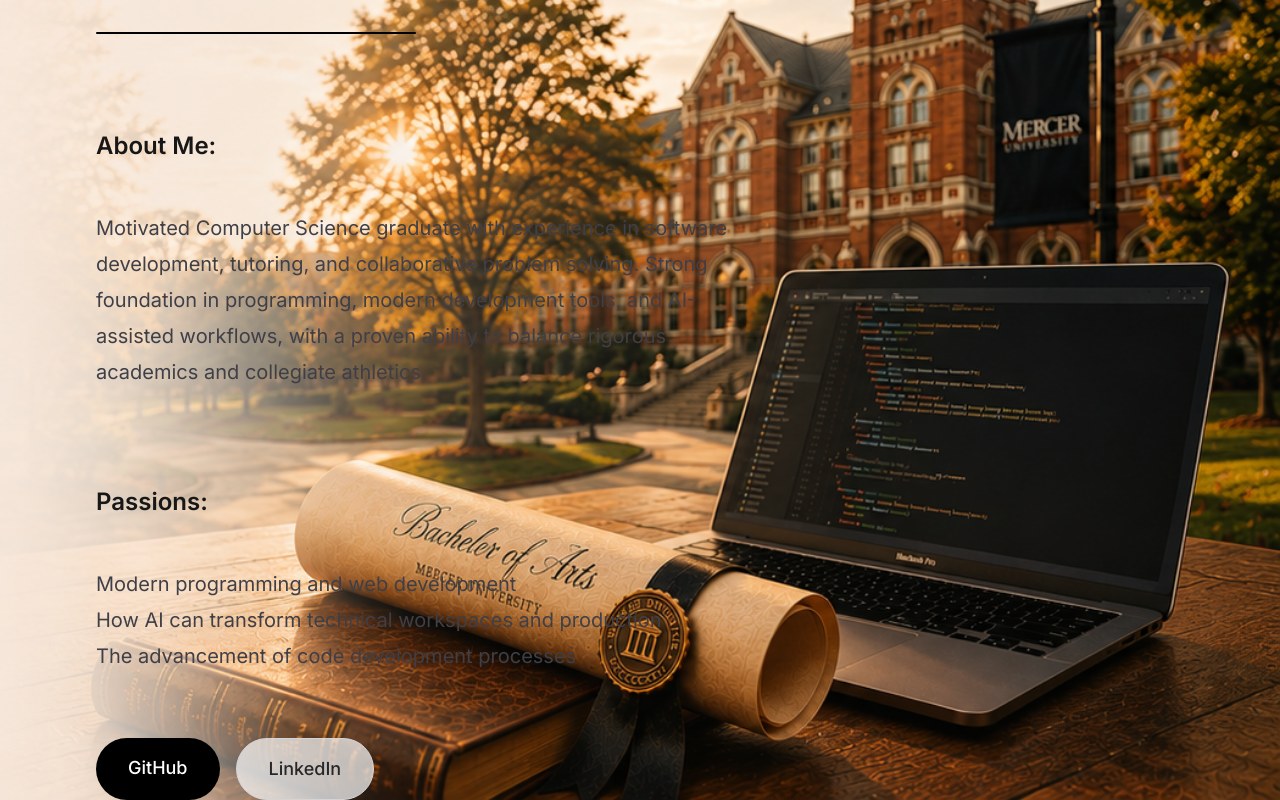
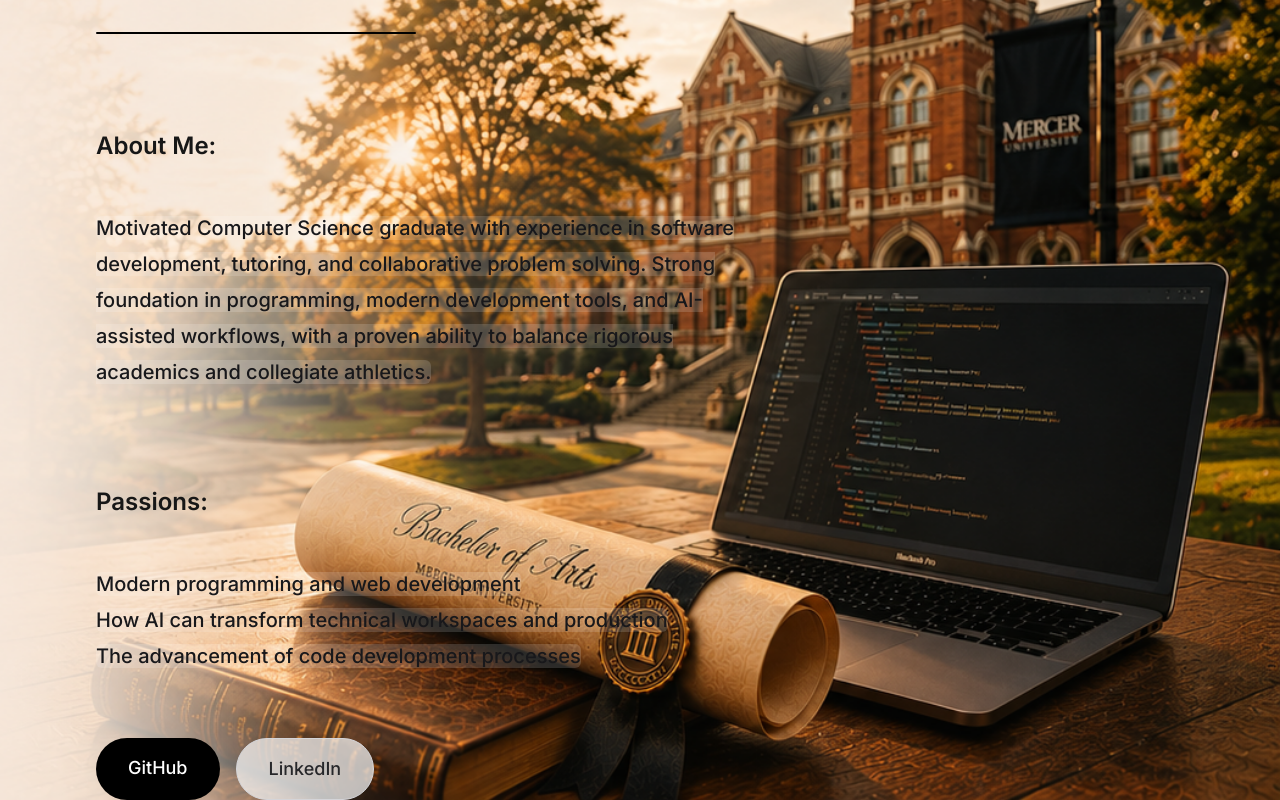
Before and after one commit to gilbert-jj/justing-portfolio, a Next.js app: page / in a window 1280 px wide. Shown: the part 347-1147 px from the top of the page. Built offline with nearby package versions, Linux system fonts and the light colour scheme.

Commit message:
Updated  skills and projects

```diff
--- a/app/page.tsx
+++ b/app/page.tsx
@@ -40,15 +40,29 @@ className="min-h-screen bg-cover bg-right bg-no-repeat bg-zinc-100"  style={{
            <div className="mt-2 h-[2px] w-80 bg-black rounded-full" />
            <h2 className= "text-2xl font-semibold mt-16 mb-4">
             About Me: </h2>
-            <p className="max-w-2xl text-xl leading-9 text-zinc-700">
-             Motivated Computer Science graduate with experience in software development, tutoring, and collaborative problem solving. Strong foundation in programming, modern development tools, and AI-assisted workflows, with a proven ability to balance rigorous academics and collegiate athletics.
+            <p className="max-w-2xl text-xl leading-9 text-zinc-900 font-medium">
+             <span className= "bg-white/15 rounded-md">
+            Motivated Computer Science graduate with experience in software development, tutoring, and collaborative problem solving. Strong foundation in programming, modern development tools, and AI-assisted workflows, with a proven ability to balance rigorous academics and collegiate athletics.
+             </span>
             </p>
             <h2 className= "text-2xl font-semibold mt-16 mb-4">
             Passions: </h2>
-            <ul className="max-w-2xl text-xl leading-9 text-zinc-700">
-  <li>Modern programming and web development</li>
-  <li>How AI can transform technical workspaces and production</li>
-  <li>The advancement of code development processes</li>
+            <ul className="max-w-2xl text-xl leading-9 text-zinc-900 font-medium">
+            <li>
+            <span className="bg-white/15 rounded-md">
+  Modern programming and web development
+  </span>
+  </li>
+  <li>
+     <span className="bg-white/15 rounded-md">
+    How AI can transform technical workspaces and production
+    </span>
+    </li>
+  <li>
+    <span className="bg-white/15 rounded-md">
+    The advancement of code development processes
+    </span>
+    </li>
 </ul>
             </div>
           <div className="flex gap-4 mt-16">
--- a/app/skills-projects/page.tsx
+++ b/app/skills-projects/page.tsx
@@ -83,10 +83,10 @@ export default function SkillsProjects() {
 
                 <ul className="mt-8 space-y-4 text-xl text-zinc-300">
                   <li>Java</li>
+                  <li>C++</li>
                   <li>Python</li>
-                  <li>C++</li>
                   <li>JavaScript</li>
-                  <li>SQL</li>
+                  <li>C#</li>
                 </ul>
               </div>
 
@@ -118,9 +118,9 @@ export default function SkillsProjects() {
                 <ul className="mt-8 space-y-4 text-xl text-zinc-300">
                   <li>Git & GitHub</li>
                   <li>VS Code</li>
-                  <li>Postman</li>
-                  <li>Docker</li>
-                  <li>Figma</li>
+                  <li>MS Office</li>
+                  <li>Firebase</li>
+                  <li>AutoCad</li>
                 </ul>
               </div>
 
@@ -133,12 +133,12 @@ export default function SkillsProjects() {
                 <div className="mt-4 h-[2px] w-16 bg-white/40" />
 
                 <ul className="mt-8 space-y-4 text-xl text-zinc-300">
-                  <li>Data Structures</li>
+                  <li>OOP</li>
+                  <li>File Structures</li>
                   <li>Algorithms</li>
+                  <li>Database Design</li>
                   <li>REST APIs</li>
-                  <li>OOP</li>
-                  <li>Database Design</li>
-                </ul>
+                  </ul>
               </div>
 
             </div>
@@ -163,22 +163,22 @@ export default function SkillsProjects() {
 
                   <div>
                     <h3 className="text-3xl font-semibold">
-                      Project Title
+                      Poker Game Engine
                     </h3>
 
                     <p className="mt-2 text-xl text-zinc-400">
-                      Company Name • Location
+                      Ruby, GitLab
                     </p>
 
                     <p className="mt-8 max-w-3xl text-xl leading-9 text-zinc-300">
-                      Add your professional experience,
-                      responsibilities, achievements,
-                      and technologies used here.
+                      Developed a multiplayer poker hand evaluation application that implemented ranking algorithms,
+                      hand comparison logic, and automated winner determination. Built modular functions and extensive
+                      test cases to validate all possible hand combinations while collaborating in a GitLab-based team development environment.
                     </p>
                   </div>
 
                   <p className="text-lg text-zinc-500">
-                    2024 - Present
+                   {/* 2024 - Present */}
                   </p>
 
                 </div>
@@ -190,22 +190,23 @@ export default function SkillsProjects() {
 
                   <div>
                     <h3 className="text-3xl font-semibold">
-                      Project Title
+                      Full Stack Web Application
                     </h3>
 
                     <p className="mt-2 text-xl text-zinc-400">
-                      Company Name • Location
+                      React, Node.js, Firebase
                     </p>
 
                     <p className="mt-8 max-w-3xl text-xl leading-9 text-zinc-300">
-                      Add another experience section
-                      here with your accomplishments
-                      and contributions.
+                      Built and deployed a responsive full-stack web application using React for the frontend and Node.js
+                      for backend routing and functionality. Integrated Firebase authentication and real-time database storage
+                      to support dynamic user-driven content while improving UI/UX through reusable components, optimized performance,
+                      and streamlined development workflows using GitHub version control.
                     </p>
                   </div>
 
                   <p className="text-lg text-zinc-500">
-                    2022 - 2024
+                   {/* 2022 - 2024 */}
                   </p>
 
                 </div>
```
